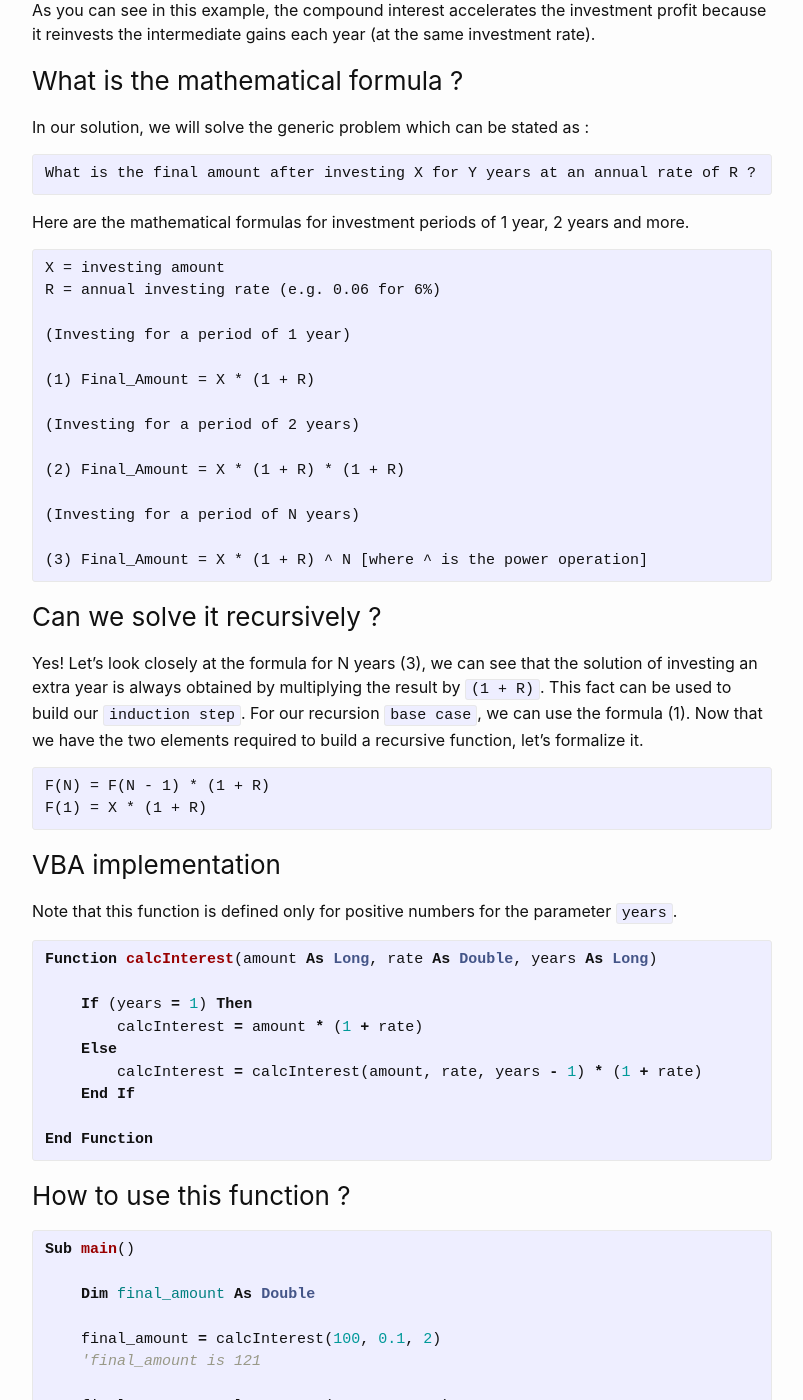
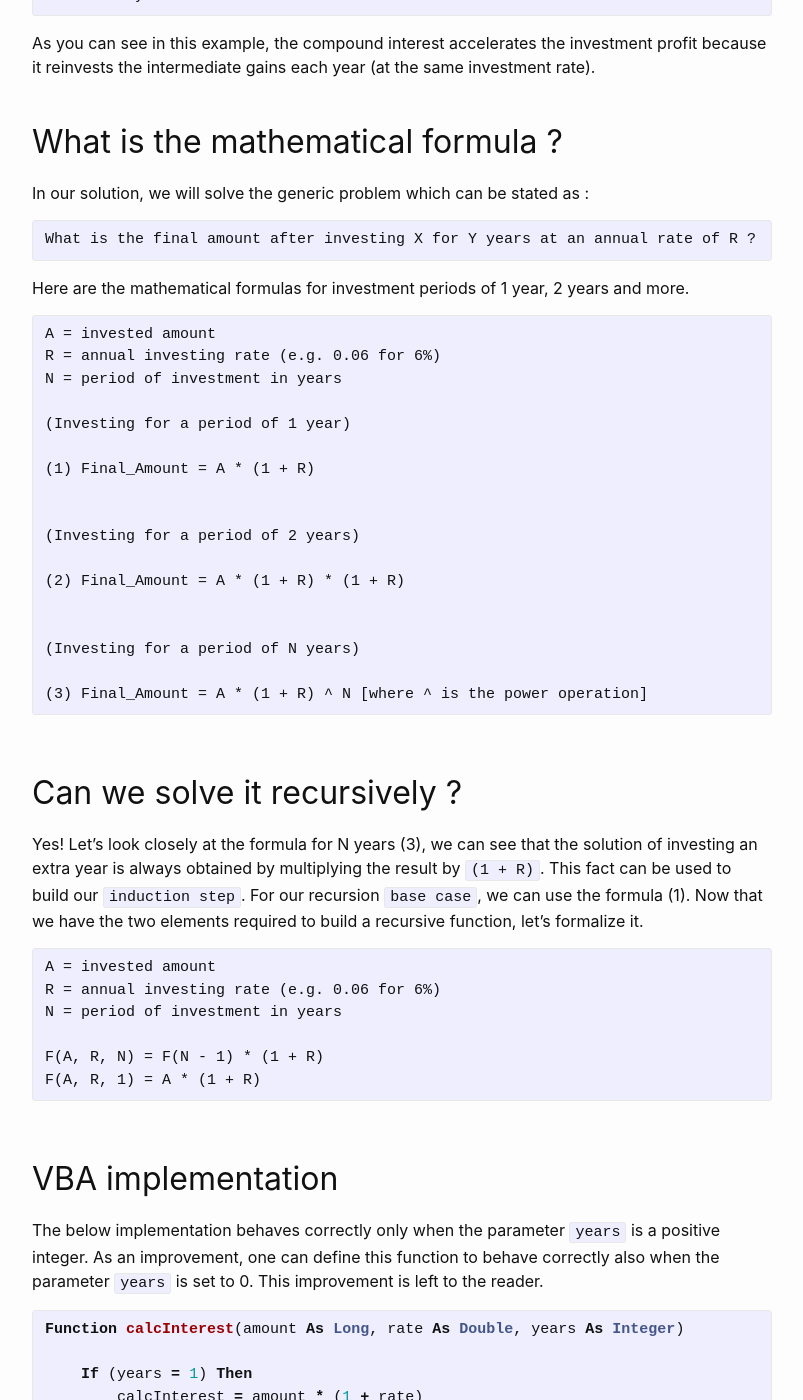
Before and after one commit to assadnavi/assadnavi.github.io, a Jekyll site: the page built from _posts/2023-08-29-computing-compound-interest.md, in a window 1280 px wide and 1400 px high, scrolled down 713 px. Shown: the whole window, without its empty margins (238-1041 px from the left). Built offline with Jekyll 4.4.1, drawn with Linux system fonts in a browser that asks for light colours.

Commit message:
improved article compounding

```diff
--- a/_posts/2023-08-29-computing-compound-interest.md
+++ b/_posts/2023-08-29-computing-compound-interest.md
@@ -5,8 +5,9 @@ date:   2023-08-29 00:00:00 +0000
 published: true
 ---
 In this article, we will use functional programming to solve a problem related to the financial topic. The goal of this article is to build a recursive solution to the yearly compounding interest problem and present a vba implementation for it. In a future article, we will improve this solution and provide the continuous compounding solution.
-
-### What is a compound interest ?
+<br/>
+<br/>
+## What is a compound interest ?
 When investing money, the compound interest is the total money obtained at the end of the investment period including the re-investment of intermediate gains. As an example, assume we invest 100 USD for 2 years at an annual rate of 10%. What is the money we will have at the end of the second years ? Here is the calculation breakdown.
 
 {% highlight cpp %}
@@ -21,8 +22,9 @@ End of year 2   =>  Earning 10% of 110 USD (11 USD)
 Final money     =>  121 USD
 {% endhighlight %}
 As you can see in this example, the compound interest accelerates the investment profit because it reinvests the intermediate gains each year (at the same investment rate).
-
-### What is the mathematical formula ?
+<br/>
+<br/>
+## What is the mathematical formula ?
 In our solution, we will solve the generic problem which can be stated as :
 {% highlight pseudo %}
 What is the final amount after investing X for Y years at an annual rate of R ?
@@ -31,37 +33,43 @@ What is the final amount after investing X for Y years at an annual rate of R ?
 Here are the mathematical formulas for investment periods of 1 year, 2 years and more.
 
 {% highlight pseudo %}
-X = investing amount
+A = invested amount
 R = annual investing rate (e.g. 0.06 for 6%)
+N = period of investment in years
 
 (Investing for a period of 1 year)
 
-(1) Final_Amount = X * (1 + R)
+(1) Final_Amount = A * (1 + R)
+
 
 (Investing for a period of 2 years)
 
-(2) Final_Amount = X * (1 + R) * (1 + R)
+(2) Final_Amount = A * (1 + R) * (1 + R)
+
 
 (Investing for a period of N years)
 
-(3) Final_Amount = X * (1 + R) ^ N [where ^ is the power operation]
+(3) Final_Amount = A * (1 + R) ^ N [where ^ is the power operation]
 
 {% endhighlight %}
-
-### Can we solve it recursively ?
+<br/>
+## Can we solve it recursively ?
 Yes! Let's look closely at the formula for N years (3), we can see that the solution of investing an extra year is always obtained by multiplying the result by `(1 + R)`. This fact can be used to build our `induction step`. For our recursion `base case`, we can use the formula (1). Now that we have the two elements required to build a recursive function, let's formalize it.
 
 {% highlight pseudo %}
+A = invested amount
+R = annual investing rate (e.g. 0.06 for 6%)
+N = period of investment in years
 
-F(N) = F(N - 1) * (1 + R)
-F(1) = X * (1 + R)
+F(A, R, N) = F(N - 1) * (1 + R)
+F(A, R, 1) = A * (1 + R)
 
 {% endhighlight %}
-
-### VBA implementation
-Note that this function is defined only for positive numbers for the parameter `years`.
+<br/>
+## VBA implementation
+The below implementation behaves correctly only when the parameter `years` is a positive integer. As an improvement, one can define this function to behave correctly also when the parameter `years` is set to 0. This improvement is left to the reader.
 {% highlight vb %}
-Function calcInterest(amount As Long, rate As Double, years As Long)
+Function calcInterest(amount As Long, rate As Double, years As Integer)
 
     If (years = 1) Then
         calcInterest = amount * (1 + rate)
@@ -71,7 +79,8 @@ Function calcInterest(amount As Long, rate As Double, years As Long)
 
 End Function
 {% endhighlight %}
-### How to use this function ?
+<br/>
+## How to use this function ?
 {% highlight vb %}
 Sub main()
 
@@ -85,5 +94,5 @@ Sub main()
 
 End Sub
 {% endhighlight %}
-<br/>
+
 Thanks for reading. I hope you have learnt something and this article helped you better understand how to think recursively. If you have any comments or improvement suggestions <a href="mailto:hello@assadnavi.ch">get in touch</a>
```
